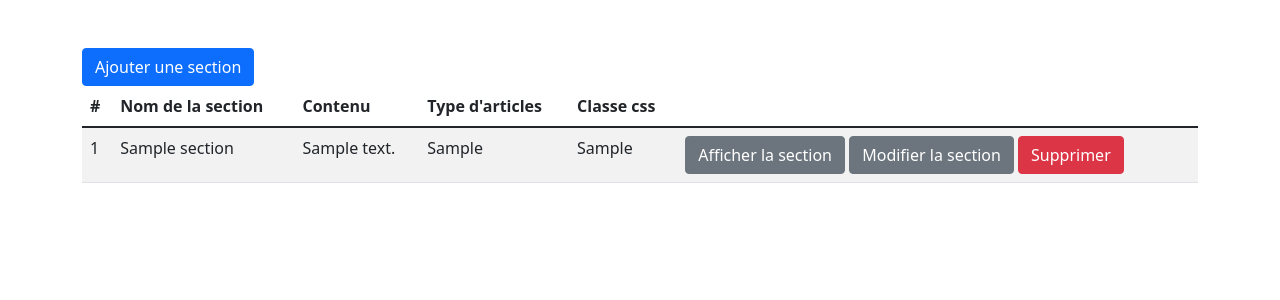
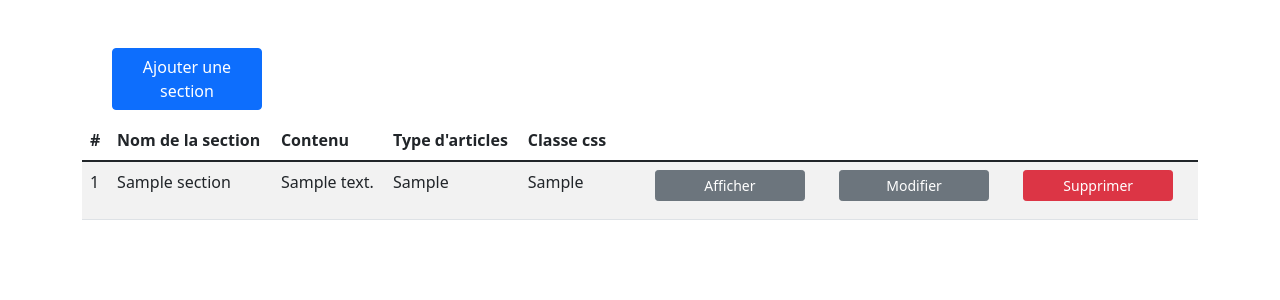
Before and after one commit to MathildeRouland/Portfolio2, a Symfony app: template templates/back/section/browse.html.twig in a window 1280 px wide. Shown: the part 56-356 px from the top of the page. Run offline with Twig, Linux system fonts and the light colour scheme; the template is opened without the code that fills it: most values are stand-ins (such as "Sample title", 1, 10 or a date in 2020); some libraries are stand-ins or nearby versions.

Commit message:
feat: add validation constraints and back office css class modified

```diff
--- a/src/Controller/Back/SectionController.php
+++ b/src/Controller/Back/SectionController.php
@@ -98,7 +98,7 @@ class SectionController extends AbstractController
 
             $em->persist($section);
             $em->flush();
-            // todo ajouter un message flash
+            $this->addFlash('success', 'Section ajoutée');
 
             return $this->redirectToRoute('app_back_section_browse');
 
@@ -121,7 +121,7 @@ class SectionController extends AbstractController
         {
             $em->persist($section);
             $em->flush();
-            // todo ajouter un message flash
+            $this->addFlash('success', 'Section modifiée');
 
             return $this->redirectToRoute('app_back_section_browse');
 
--- a/src/Entity/Article.php
+++ b/src/Entity/Article.php
@@ -30,6 +30,7 @@ abstract class Article
 
     /**
      * @ORM\Column(type="string", length=255)
+     * @Assert\NotBlank()
      */
     protected $title;
 
--- a/src/Entity/Section.php
+++ b/src/Entity/Section.php
@@ -8,6 +8,8 @@ use App\Repository\SectionRepository;
 use Doctrine\Common\Collections\Collection;
 use Doctrine\Common\Collections\ArrayCollection;
 use Doctrine\ORM\Mapping\Entity;
+use Symfony\Component\Validator\Constraints as Assert;
+
 
 /**
  * @ORM\Entity(repositoryClass=SectionRepository::class)
@@ -19,10 +21,12 @@ class Section
      * @ORM\GeneratedValue
      * @ORM\Column(type="integer")
      */
+
     private $id;
 
     /**
      * @ORM\Column(type="string", length=100)
+     * @Assert\NotBlank()
      */
     private $name;
 
--- a/templates/back/section/browse.html.twig
+++ b/templates/back/section/browse.html.twig
@@ -26,10 +26,10 @@
             <td>{{ currentSection.cssClass }}</td>
             <td>
                 <form style="display:inline" method="post" action="{{ path('app_back_section_delete', {'id': currentSection.id}) }}" onsubmit="return confirm('Etes vous sur de vouloir supprimer');">
-                    <a href="{{ path('app_back_section_read', {"id": currentSection.id}) }}" class="btn btn-secondary">Afficher la section</a>
-                    <a href="{{ path('app_back_section_edit', {"id": currentSection.id}) }}" class="btn btn-secondary">Modifier la section</a>
+                    <a href="{{ path('app_back_section_read', {"id": currentSection.id}) }}" class="btn btn-secondary btn-sm">Afficher</a>
+                    <a href="{{ path('app_back_section_edit', {"id": currentSection.id}) }}" class="btn btn-secondary btn-sm">Modifier</a>
                     {# <input type="hidden" name="_token" value="{{ csrf_token('delete-section-' ~ currentSection.id) }}"> #}
-                    <button class="btn btn-danger">Supprimer</button>
+                    <button class="btn btn-danger btn-sm">Supprimer</button>
                 </form>
                 {# <a class="btn btn-secondary" href="{{ path('app_back_section_article_browse', {id: currentSection.id}) }}">Articles</a> #}
             </td>
--- a/templates/base-back.html.twig
+++ b/templates/base-back.html.twig
@@ -9,8 +9,12 @@
     <!-- Bootstrap CSS -->
     <link href="https://cdn.jsdelivr.net/npm/bootstrap@5.1.1/dist/css/bootstrap.min.css" rel="stylesheet"
         integrity="sha384-F3w7mX95PdgyTmZZMECAngseQB83DfGTowi0iMjiWaeVhAn4FJkqJByhZMI3AhiU" crossorigin="anonymous">
+
+    <!-- Template Main CSS File -->
+    <link href="{{ asset('assets/css/styleBO.css') }}" rel="stylesheet">
     <!-- Bootstrap icons -->
     <link rel="stylesheet" href="https://cdn.jsdelivr.net/npm/bootstrap-icons@1.5.0/font/bootstrap-icons.css">
+
 
     <!-- favicon -->
     <link rel="shortcut icon" href="{{ asset('favicon.png')}}" type="image/x-icon">
```
Also changed, not shown: templates/back/section/read.html.twig (+10 -7 lines), public/assets/css/styleBO.css (added).
